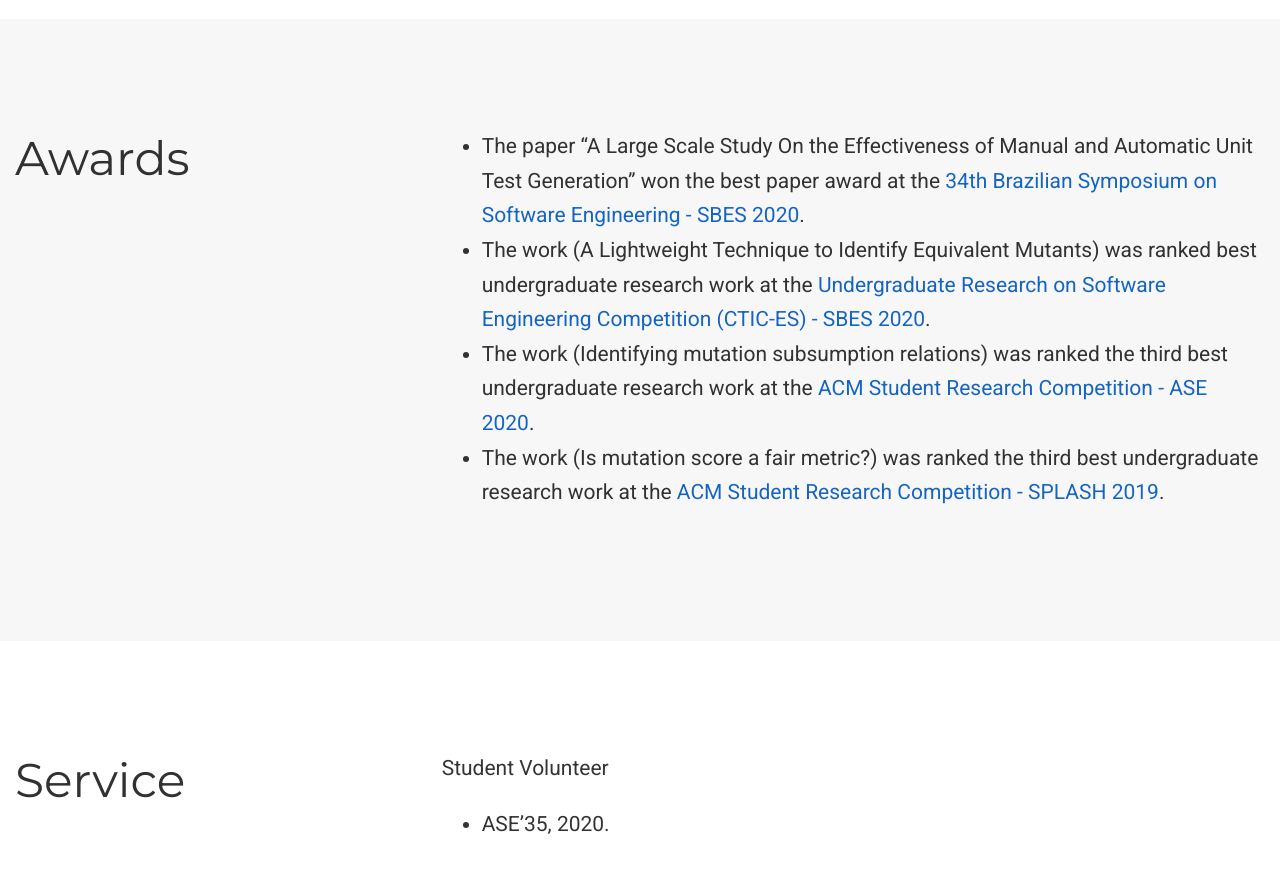
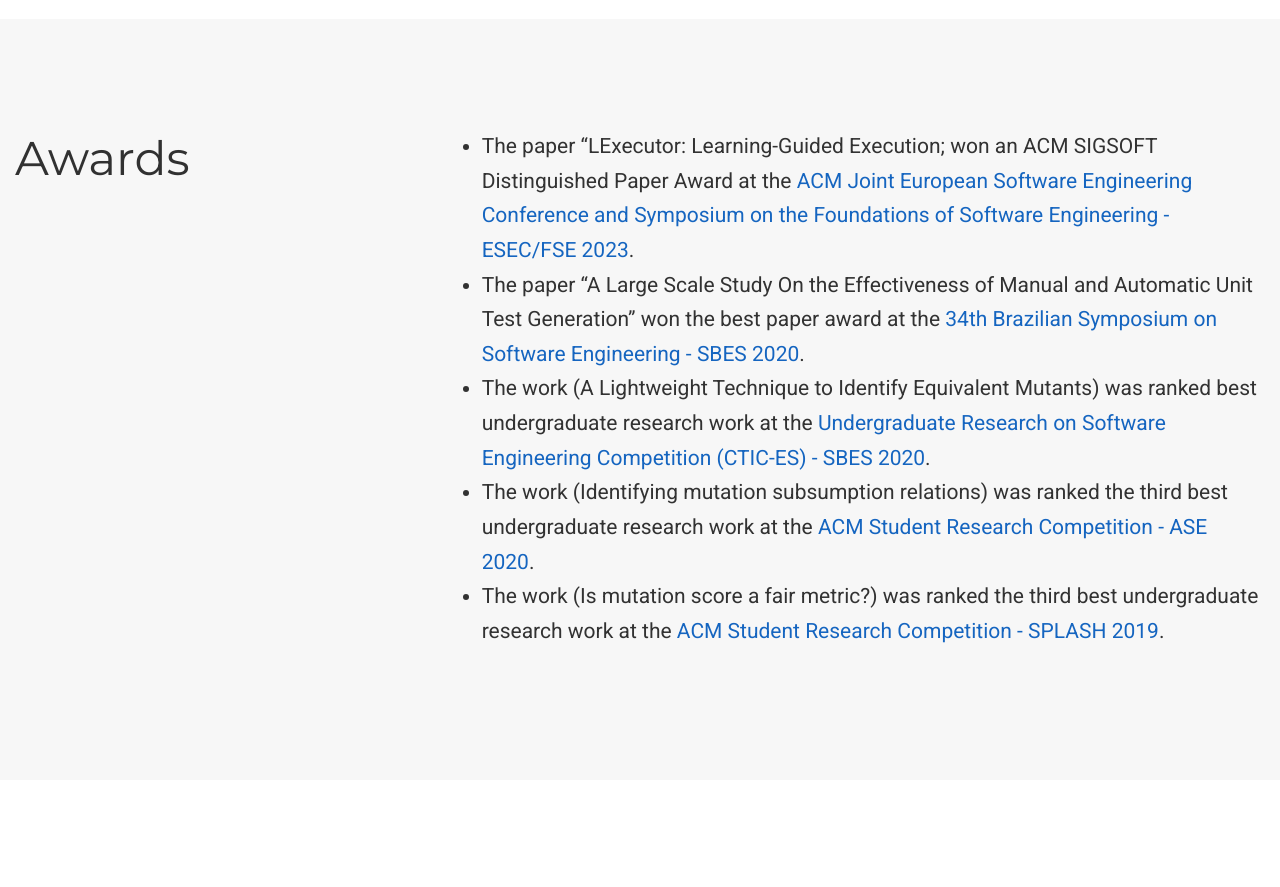
Before and after one commit to biabs1/biabs1.github.io, a plain HTML site: page index.html in a window 1280 px wide. Shown: the part 2460-3347 px from the top of the page. Drawn offline with nearby package versions, Linux system fonts and the light colour scheme; some icons are missing.

Commit message:
Add LExecutor FSE'23 award

```diff
--- a/index.html
+++ b/index.html
@@ -978,6 +978,8 @@
       <div class="col-xs-12 col-md-8">
         <ul>
 
+<li><p>The paper &ldquo;LExecutor: Learning-Guided Execution; won an ACM SIGSOFT Distinguished Paper Award at the <a href="https://2023.esec-fse.org/track/fse-2023-research-papers?" target="_blank" rel="noopener">ACM Joint European Software Engineering Conference and Symposium on the Foundations of Software Engineering - ESEC/FSE 2023</a>.</p></li>
+
 <li><p>The paper &ldquo;A Large Scale Study On the Effectiveness of Manual and Automatic Unit Test Generation&rdquo; won the best paper award at the <a href="https://cbsoft2020.imd.ufrn.br/sbes-pesquisa.php" target="_blank" rel="noopener">34th Brazilian Symposium on Software Engineering - SBES 2020</a>.</p></li>
 
 <li><p>The work (A Lightweight Technique to Identify Equivalent Mutants) was ranked best undergraduate research work at the <a href="https://cbsoft2020.imd.ufrn.br/sbes-ctic.php" target="_blank" rel="noopener">Undergraduate Research on Software Engineering Competition (CTIC-ES) - SBES 2020</a>.</p></li>
```
Also changed, not shown: 1 other file.
